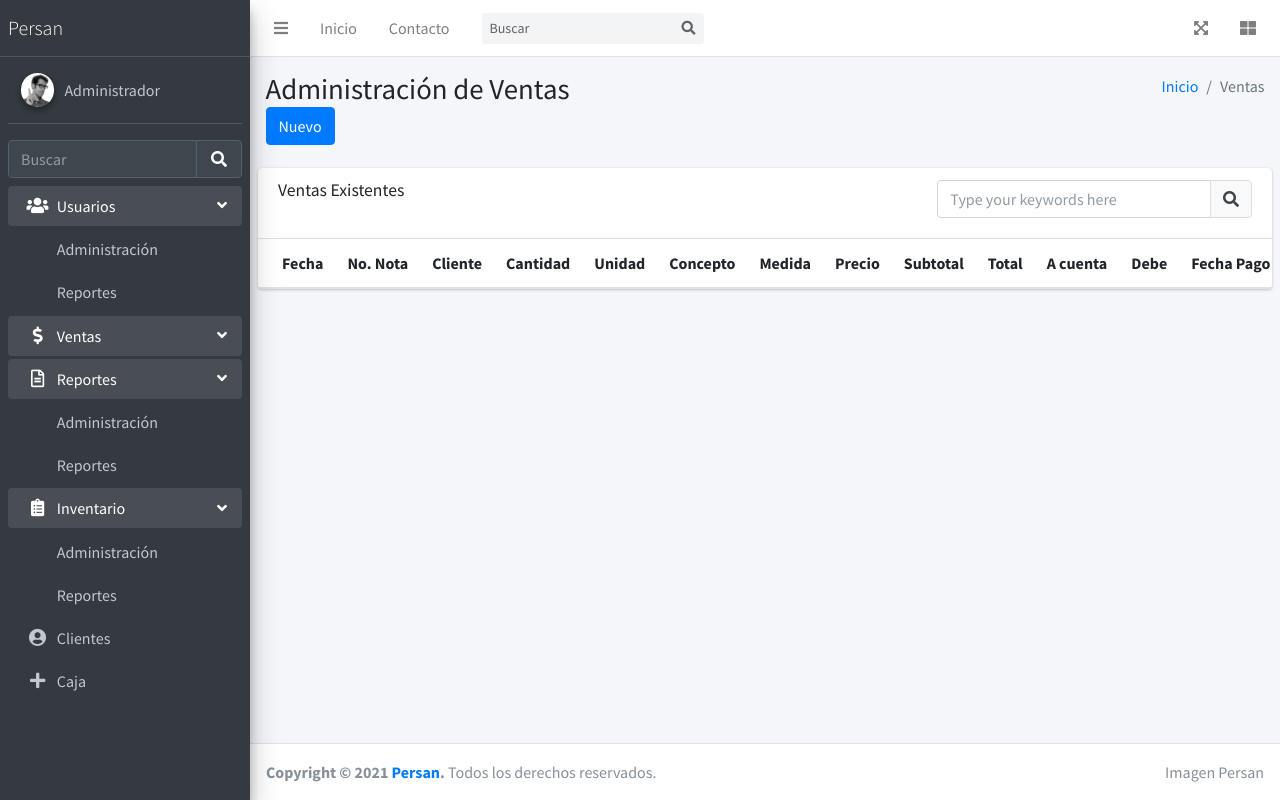
After one commit to rbnm56/rep-persan, a PHP site: page /ventas.php in a window 1280 px wide. The commit adds this page. Run offline with PHP 8.4, Linux system fonts and the light colour scheme; lists and menus that the app fills with data are empty; some libraries are stand-ins or nearby versions.

Commit message:
Vista de ventas-caja-clientes

```diff
--- /dev/null
+++ b/clientes/nuevo.php
@@ -0,0 +1,4 @@
+<?php
+echo '<pre>';
+var_dump($_POST);
+echo '</pre>';
--- a/templates/footer.php
+++ b/templates/footer.php
@@ -23,6 +23,3 @@
 <script src="plugins/jsgrid/demos/db.js"></script>
 <script src="plugins/jsgrid/jsgrid.min.js"></script>
 <script src="dist/js/datosgrid.js"></script>
-
-</body>
-</html>
--- a/templates/sidebar.php
+++ b/templates/sidebar.php
@@ -59,27 +59,13 @@
             </ul>
           </li>
           <li class="nav-item menu-open">
-            <a href="ventas/index.php" class="nav-link">
+            <a href="ventas.php" class="nav-link">
               <i class="nav-icon fas fa-dollar-sign"></i>
               <p>
                 Ventas
                 <i class="right fas fa-angle-left"></i>
               </p>
             </a>
-            <ul class="nav nav-treeview">
-              <li class="nav-item">
-                <a href="ventas/index_ventas.php" class="nav-link">
-                  <i class="far fa-tools nav-icon"></i>
-                  <p> Administración</p>
-                </a>
-              </li>
-              <li class="nav-item">
-                <a href="#" class="nav-link">
-                  <i class="far fa-chart-pie nav-icon"></i>
-                  <p> Reportes</p>
-                </a>
-              </li>
-            </ul>
           </li>
           <li class="nav-item menu-open">
             <a href="#" class="nav-link">
@@ -127,6 +113,22 @@
               </li>
             </ul>
           </li>
+          <li class="nav-item">
+            <a href="clientes.php" class="nav-link">
+            <i class="nav-icon fas fa-user-circle"></i>
+              <p>
+                Clientes
+              </p>
+            </a>
+          </li>
+          <li class="nav-item">
+            <a href="caja.php" class="nav-link">
+              <i class="nav-icon fas fa-plus"></i>
+              <p>
+                Caja
+              </p>
+            </a>
+          </li>
         </ul>
       </nav>
       <!-- /.sidebar-menu -->
--- a/users-admin.php
+++ b/users-admin.php
@@ -50,3 +50,5 @@
     //  <!-- Footer-->
     include_once 'templates/footer.php'
   ?>
+</body>
+</html>
--- /dev/null
+++ b/ventas.php
@@ -0,0 +1,232 @@
+<?php
+include_once 'templates/header.php';
+include_once 'templates/barra.php';
+include_once 'templates/sidebar.php';
+?>
+
+
+<!-- Content Wrapper. Contains page content -->
+<div class="content-wrapper">
+    <!-- Content Header (Page header) -->
+    <div class="content-header">
+        <div class="container-fluid">
+            <div class="row mb-2">
+                <div class="col-sm-6">
+                    <h1 class="m-0">Administración de Ventas</h1>
+                    <button type="button" class="btn btn-primary" id="btnAbrirAgregar">
+                        Nuevo
+                    </button>
+                </div><!-- /.col -->
+                <div class="col-sm-6">
+                    <ol class="breadcrumb float-sm-right">
+                        <li class="breadcrumb-item"><a href="#">Inicio</a></li>
+                        <li class="breadcrumb-item active">Ventas</li>
+                    </ol>
+                </div><!-- /.col -->
+            </div><!-- /.row -->
+        </div><!-- /.container-fluid -->
+    </div>
+    <!-- /.content-header -->
+
+    <!-- Main content -->
+    <section class="content">
+        <div class="card">
+            <div class="card-header">
+                <div class="row mb-2">
+                    <div class="col-sm-8">
+                        <h2 class="card-title">Ventas Existentes</h2>
+                    </div>
+                    <div class="col-sm-4">
+                        <div class="input-group ">
+                            <input type="search" class="form-control form-control-md" placeholder="Type your keywords here">
+                            <div class="input-group-append">
+                                <button type="submit" class="btn btn-md btn-default">
+                                    <i class="fa fa-search"></i>
+                                </button>
+                            </div>
+                        </div>
+                    </div>
+                </div>
+            </div>
+            <!-- /.card-header -->
+            <div class="card-body table-responsive p-0">
+                <table class="table table-hover text-nowrap">
+                    <thead>
+                        <tr>
+                            <th>Fecha</th>
+                            <th>No. Nota</th>
+                            <th>Cliente</th>
+                            <th>Cantidad </th>
+                            <th>Unidad</th>
+                            <th>Concepto</th>
+                            <th>Medida</th>
+                            <th>Precio</th>
+                            <th>Subtotal</th>
+                            <th>Total</th>
+                            <th>A cuenta</th>
+                            <th>Debe</th>
+                            <th>Fecha Pago</th>
+                            <th>Fecha Entrega</th>
+                            <th>No. Factura</th>
+                        </tr>
+                    </thead>
+                    <tbody id="cuerpoClientes"></tbody>
+                </table>
+            </div>
+            <!-- /.card-body -->
+        </div>
+        <!-- /.card -->
+
+        <div class="modal fade" id="modalAgregar">
+            <div class="modal-dialog modal-xl">
+                <div class="modal-content">
+                    <div class="modal-header">
+                        <h4 class="modal-title">Nota Nueva</h4>
+                        <button type="button" class="close" data-dismiss="modal" aria-label="Close">
+                            <span aria-hidden="true">&times;</span>
+                        </button>
+                    </div>
+                    <form role="form" method="post" action="ventas/nuevo.php" name="agregarNota" target="_blank">
+                        <div class="modal-body">
+                            <div class="card-body">
+                                <div class="row">
+                                    <div class="col-sm-3">
+                                        <div class="form-group">
+                                            <label for="num_nota">No. nota</label>
+                                            <input type="text" class="form-control" name="num_nota" id="num_nota" placeholder="Num nota">
+                                        </div>
+                                    </div>
+                                    <div class="col-sm-6">
+                                        <div class="form-group">
+                                            <label for="fecha_venta">Fecha</label>
+                                            <input type="date" class="form-control" name="fecha_venta" id="fecha_venta">
+                                        </div>
+                                    </div>
+                                </div>
+                                <div class="row">
+                                    <div class="col-sm-4">
+                                        <div class="form-group">
+                                            <label>Cliente</label>
+                                            <select class="form-control" name="cliente_venta">
+                                                <option value="1">Cliente 1</option>
+                                            </select>
+                                        </div>
+                                    </div>
+                                    <div class="col-sm-4">
+                                        <div class="form-group">
+                                            <label for="direccion_venta">Direccion</label>
+                                            <input type="text" class="form-control" name="direccion_venta" id="direccion_venta">
+                                        </div>
+                                    </div>
+                                    <div class="col-sm-4">
+                                        <div class="form-group">
+                                            <label for="telefono_venta">Telefono</label>
+                                            <input type="text" class="form-control" name="telefono_venta" id="telefono_venta">
+                                        </div>
+                                    </div>
+                                </div>
+                                <div class="row">
+                                    <div class="col-sm-2">
+                                        <div class="form-group">
+                                            <label for="metros_material">Cantidad</label>
+                                            <input type="text" class="form-control" name="metros_material" id="metros_material" placeholder="Metros cuadrados">
+                                        </div>
+                                    </div>
+                                    <div class="col-sm-2">
+                                        <div class="form-group">
+                                            <label>Descripción</label>
+                                            <select class="form-control" name="material_material">
+                                                <option value="1">Adoquin 1</option>
+                                            </select>
+                                        </div>
+                                    </div>
+                                    <div class="col-sm-2">
+                                        <div class="form-group">
+                                            <label for="piezas_material">Piezas</label>
+                                            <input type="text" class="form-control" name="piezas_material" id="piezas_material" readonly placeholder="Total de piezas">
+                                        </div>
+                                    </div>
+                                    <div class="col-sm-2">
+                                        <div class="form-group">
+                                            <label for="precio_material">Precio</label>
+                                            <input type="text" class="form-control" name="precio_material" id="precio_material" placeholder="Metros cuadrados">
+                                        </div>
+                                    </div>
+                                    <div class="col-sm-2">
+                                        <div class="form-group">
+                                            <label for="total_material">Total</label>
+                                            <input type="text" class="form-control" name="total_material" id="total_material" placeholder="Metros cuadrados">
+                                        </div>
+                                    </div>
+                                    <div class="col-sm-2">
+                                        <div class="form-group">
+                                            <div><label for="total_material"> &sbquo; </label></div>
+                                            <div class="form-group">
+                                                <button class="btn btn-success" name="btnAgregarMaterial" id="btnAgregarMaterial">Agregar</button>
+                                            </div>
+                                        </div>
+                                    </div>
+                                </div>
+                                <table class="table table-hover text-nowrap">
+                                    <thead>
+                                        <tr>
+                                            <th>Cantidad</th>
+                                            <th>Descripcion</th>
+                                            <th>Piezas</th>
+                                            <th>Precio</th>
+                                            <th>Total</th>
+                                        </tr>
+                                    </thead>
+                                    <tbody id="cuerpoMateriales"></tbody>
+                                </table>
+
+                                <div class="row">
+                                    <div class="col-sm-6">
+
+                                    </div>
+                                    <div class="col-sm-6">
+                                        <div class="form-group">
+                                            <label for="subtotal_venta">Subtotal</label>
+                                            <div>
+                                                <input type="text" class="form-control" name="subtotal_venta" id="subtotal_venta" placeholder="Metros cuadrados">
+                                            </div>
+                                        </div>
+                                        <div class="form-group">
+                                            <label for="anticipo_venta">A cuenta</label>
+                                            <input type="text" class="form-control" name="anticipo_venta" id="anticipo_venta" placeholder="Metros cuadrados">
+                                        </div>
+                                        <div class="form-group">
+                                            <label for="total_venta">Total</label>
+                                            <input type="text" class="form-control" name="total_venta" id="total_venta" placeholder="Metros cuadrados">
+                                        </div>
+                                    </div>
+                                </div>
+                            </div>
+                            <!-- /.card-body -->
+                        </div>
+                        <div class="modal-footer justify-content-between">
+                            <button type="button" class="btn btn-default" data-dismiss="modal">Cancelar</button>
+                            <button type="submit" class="btn btn-success" name="btnGuardar" id="btnGuardar">Guardar</button>
+                        </div>
+                    </form>
+                </div>
+                <!-- /.modal-content -->
+            </div>
+            <!-- /.modal-dialog -->
+        </div>
+    </section>
+    <!-- /.content -->
+</div>
+<!-- /.content-wrapper -->
+
+<!-- Main Footer -->
+<?php
+//  <!-- Control Sidebar -->
+include_once 'templates/sidebar-right.php';
+//  <!-- Footer-->
+include_once 'templates/footer.php'
+?>
+<script src="funciones/ventas.js"></script>
+</body>
+
+</html>
--- /dev/null
+++ b/ventas/nuevo.php
@@ -0,0 +1,4 @@
+<?php
+echo '<pre>';
+var_dump($_POST);
+echo '</pre>';
```
Also changed, not shown: caja.php (added, +127 -0 lines), clientes.php (added, +126 -0 lines), funciones/caja.js (added, +16 -0 lines), funciones/clientes.js (added, +16 -0 lines), funciones/ventas.js (added, +16 -0 lines).
